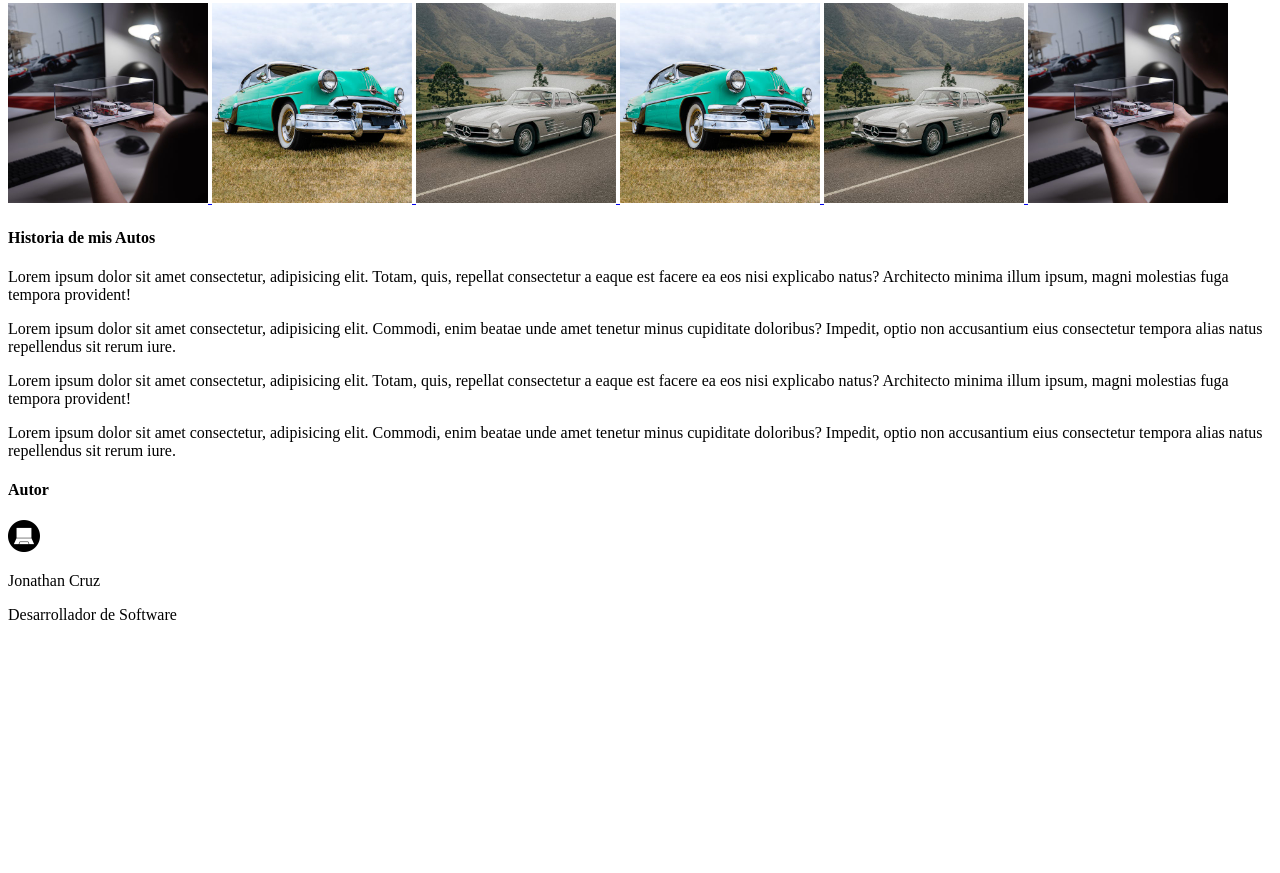
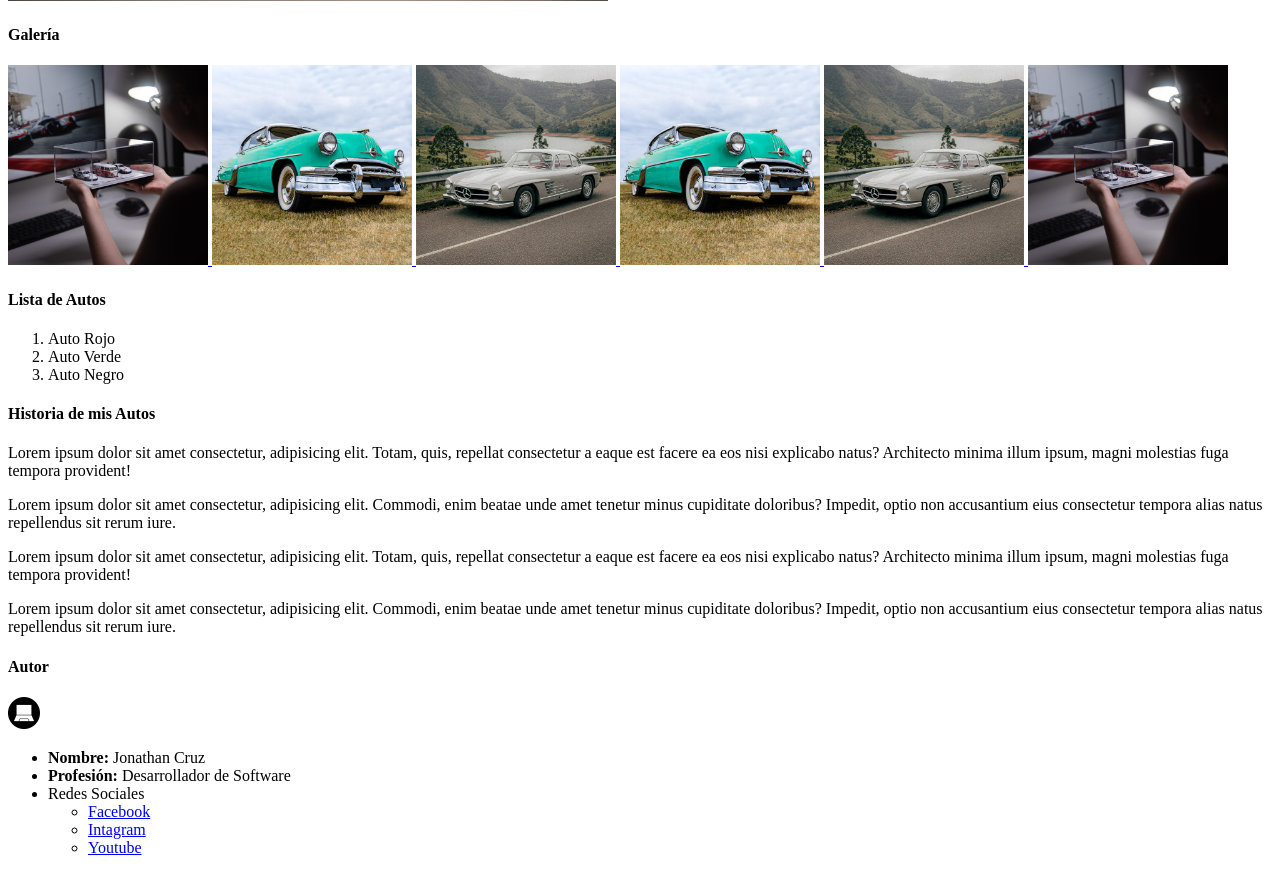
Before and after one commit to JonathanEmanuel/maquetados-dwn2-26, a plain HTML site: page semana-05/index.html in a window 1280 px wide. Shown: the part 619-1492 px from the top of the page. Before the commit the page ends 1259 px from the top, so only its background shows below. Drawn offline with Linux system fonts and the light colour scheme.

Commit message:
Semana 05 - Listas

```diff
--- a/semana-05/index.html
+++ b/semana-05/index.html
@@ -7,10 +7,18 @@
 </head>
 <body>
     <h1>Mis autos</h1>
-    <a href="index.html">Inicio</a>  |
-    <a href="#galeria">Galería</a>   |
-    <a href="#historia">Historia</a> |
-    <a href="#autor">Autor</a>
+    <ul>
+        <li><a href="index.html">Inicio</a></li>
+        <li><a href="#galeria">Galería</a> </li>
+        <li><a href="#historia">Historia</a></li>
+        <li><a href="#autor">Autor</a></li>
+    </ul>
+    <!--
+        <a href="index.html">Inicio</a>  |
+        <a href="#galeria">Galería</a>   |
+        <a href="#historia">Historia</a> |
+        <a href="#autor">Autor</a>
+    -->
     <hr>
     <p>Fotos de colección de <em>mis autos</em></p>
     <img src="images/banner.jpg" alt="banner" width="600">
@@ -37,6 +45,14 @@
         <img src="images/auto1_s.jpg" alt="Auto-1" width="200">
     </a>
 
+    <h4>Lista de Autos</h4>
+    <ol>
+        <li>Auto Rojo </li>
+        <li>Auto Verde </li>
+        <li>Auto Negro</li>
+    </ol>
+
+
     <h4 id="historia">Historia de mis Autos</h4>
     <p>
         Lorem ipsum dolor sit amet consectetur, adipisicing elit. Totam, quis, repellat consectetur a eaque est facere ea eos nisi explicabo natus? Architecto minima illum ipsum, magni molestias fuga tempora provident!
@@ -53,7 +69,17 @@
 
     <h4 id="autor">Autor</h4>
     <img src="images/laptop.png" alt="laptop" width="32">
-    <p>Jonathan Cruz</p>
-    <p>Desarrollador de Software</p>
+    <ul>
+        <li><strong>Nombre:</strong>  Jonathan Cruz</li>
+        <li><strong>Profesión:</strong>  Desarrollador de Software </li>
+        <li>Redes Sociales
+            <ul>
+                <li> <a href="https://facebook.com/" target="_blank">Facebook</a> </li>
+                <li> <a href="https://instagram.com" target="_blank">Intagram</a></li>
+                <li> <a href="https://youtube.com/"  target="_blank">Youtube</a></li>
+            </ul>
+        </li>
+    </ul>
+
 </body>
 </html>
```
